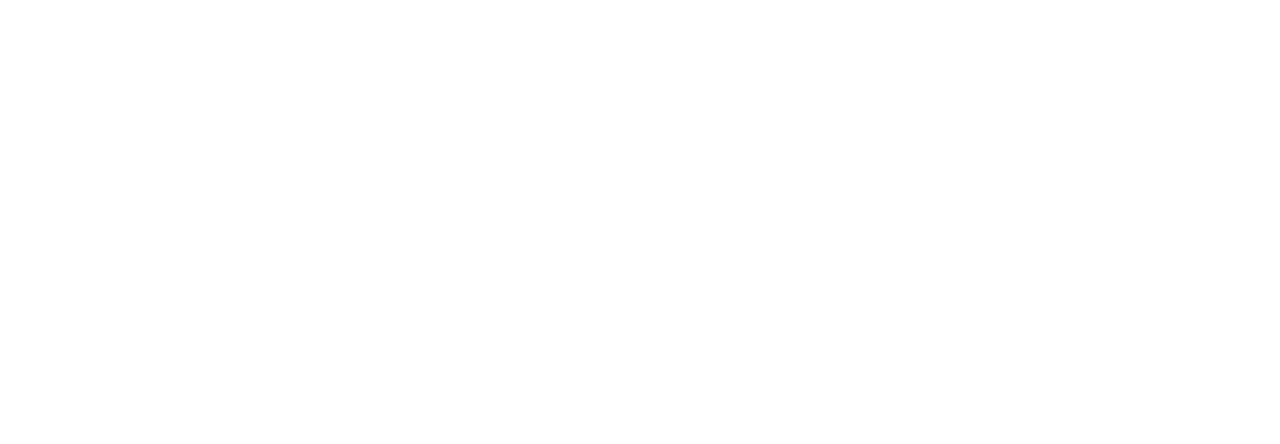
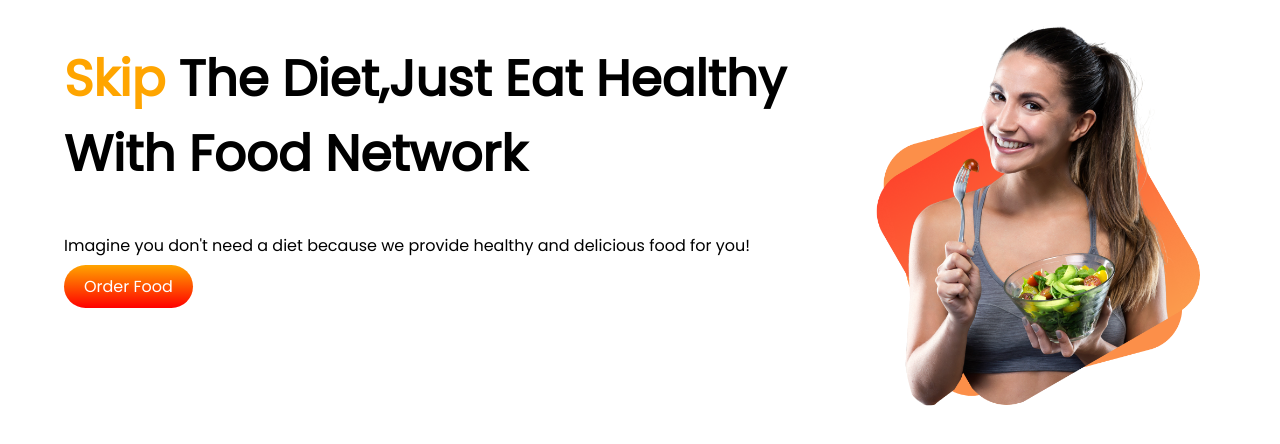
Before and after one commit to fara260/food-network-portfolio, a plain HTML site: page index.html in a window 1280 px wide. Drawn offline with Linux system fonts and the light colour scheme.

Commit message:
initial commit

```diff
--- a/index.html
+++ b/index.html
@@ -6,11 +6,26 @@
     <meta http-equiv="X-UA-Compatible" content="IE=edge">
     <meta name="viewport" content="width=device-width, initial-scale=1.0">
     <title>My food network</title>
+    <link rel="preconnect" href="https://fonts.googleapis.com">
+    <link rel="preconnect" href="https://fonts.gstatic.com" crossorigin>
+    <link href="https://fonts.googleapis.com/css2?family=Poppins:ital@0;1&display=swap" rel="stylesheet">
     <link rel="stylesheet" href="style.css">
 </head>
 
+
 <body>
+    <section class="top-banner">
+        <div class="half-width-">
+            <h1><span class="orange-color">Skip</span> The Diet,Just Eat Healthy With Food Network</h1>
+            <p>Imagine you don't need a diet because we provide healthy and delicious food for you!</p>
+            <a class="link-button" target="_blank" href="https://github.com/fara260">Order Food</a>
 
+
+        </div>
+        <div class="half-width">
+            <img src="Group 8425.png" alt="">
+        </div>
+    </section>
 </body>
 
 </html>
--- a/style.css
+++ b/style.css
@@ -0,0 +1,32 @@
+body{
+    font-family: 'Poppins', sans-serif;
+    margin: 0;
+}
+h1{
+    font-size: 50px;
+}
+.orange-color{
+    color:orange;
+}
+.half-width{
+    width:50%;
+    padding-left:5%;
+}
+.half-width img{
+    width: 100%;
+    padding-top: 5%;
+
+}
+.top-banner{
+    display: flex;
+    padding-left: 5%;
+    padding-right: 5%;
+}
+.link-button{
+    text-decoration: none;
+    background-image:linear-gradient(orange,red);
+    padding: 10px 20px ;
+    color: white;
+    font-weight: 500;
+    border-radius: 25px;
+}
```
Also changed, not shown: Group 8425.png (added), Person Image.png (added), Project Cover.jpg (added), Project Cover.png (added), Project Cover1.jpg (added).
